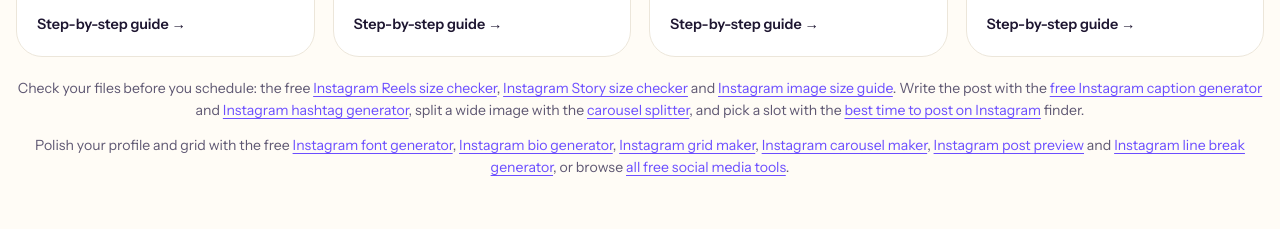
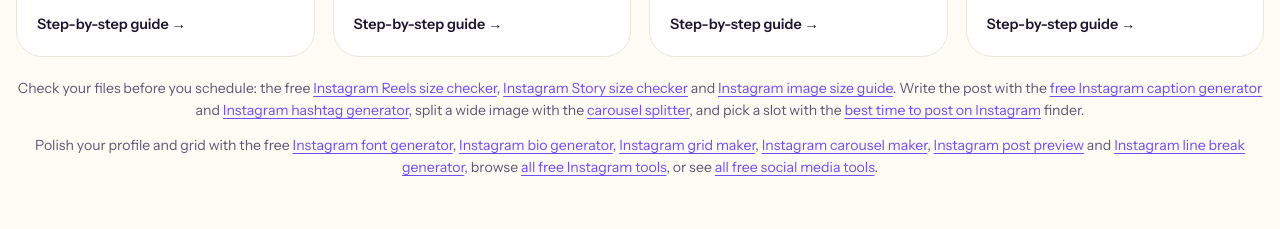
Before and after one commit to Ramanmakkar1/socialapp, a Next.js app: page /instagram-scheduler in a window 1280 px wide. Shown: the part 2940-3169 px from the top of the page. Built offline with nearby package versions, Linux system fonts and the light colour scheme; no server answers.

Commit message:
autopilot: Link /tools/instagram-tools hub from the Instagram scheduler page
Task #14747, written by morph/morph-dsv41flash.

```diff
--- a/src/app/instagram-scheduler/page.tsx
+++ b/src/app/instagram-scheduler/page.tsx
@@ -229,7 +229,7 @@ export default function InstagramScheduler() {
             Check your files before you schedule: the free <Link className={s.vlink} href="/tools/instagram-reels-size-checker">Instagram Reels size checker</Link>, <Link className={s.vlink} href="/tools/instagram-story-size-checker">Instagram Story size checker</Link> and <Link className={s.vlink} href="/tools/instagram-image-size">Instagram image size guide</Link>. Write the post with the <Link className={s.vlink} href="/tools/instagram-caption-generator">free Instagram caption generator</Link> and <Link className={s.vlink} href="/tools/instagram-hashtag-generator">Instagram hashtag generator</Link>, split a wide image with the <Link className={s.vlink} href="/tools/instagram-carousel-splitter">carousel splitter</Link>, and pick a slot with the <Link className={s.vlink} href="/tools/best-time-to-post-on-instagram">best time to post on Instagram</Link> finder.
           </p>
           <p className="small" style={{ marginTop: 12, textAlign: "center" }}>
-            Polish your profile and grid with the free <Link className={s.vlink} href="/tools/instagram-font-generator">Instagram font generator</Link>, <Link className={s.vlink} href="/tools/instagram-bio-generator">Instagram bio generator</Link>, <Link className={s.vlink} href="/tools/instagram-grid-maker">Instagram grid maker</Link>, <Link className={s.vlink} href="/tools/instagram-carousel-maker">Instagram carousel maker</Link>, <Link className={s.vlink} href="/tools/instagram-post-preview">Instagram post preview</Link> and <Link className={s.vlink} href="/tools/instagram-line-break-generator">Instagram line break generator</Link>, or browse <Link className={s.vlink} href="/tools">all free social media tools</Link>.
+            Polish your profile and grid with the free <Link className={s.vlink} href="/tools/instagram-font-generator">Instagram font generator</Link>, <Link className={s.vlink} href="/tools/instagram-bio-generator">Instagram bio generator</Link>, <Link className={s.vlink} href="/tools/instagram-grid-maker">Instagram grid maker</Link>, <Link className={s.vlink} href="/tools/instagram-carousel-maker">Instagram carousel maker</Link>, <Link className={s.vlink} href="/tools/instagram-post-preview">Instagram post preview</Link> and <Link className={s.vlink} href="/tools/instagram-line-break-generator">Instagram line break generator</Link>, browse <Link className={s.vlink} href="/tools/instagram-tools">all free Instagram tools</Link>, or see <Link className={s.vlink} href="/tools">all free social media tools</Link>.
           </p>
         </div>
       </section>
```
